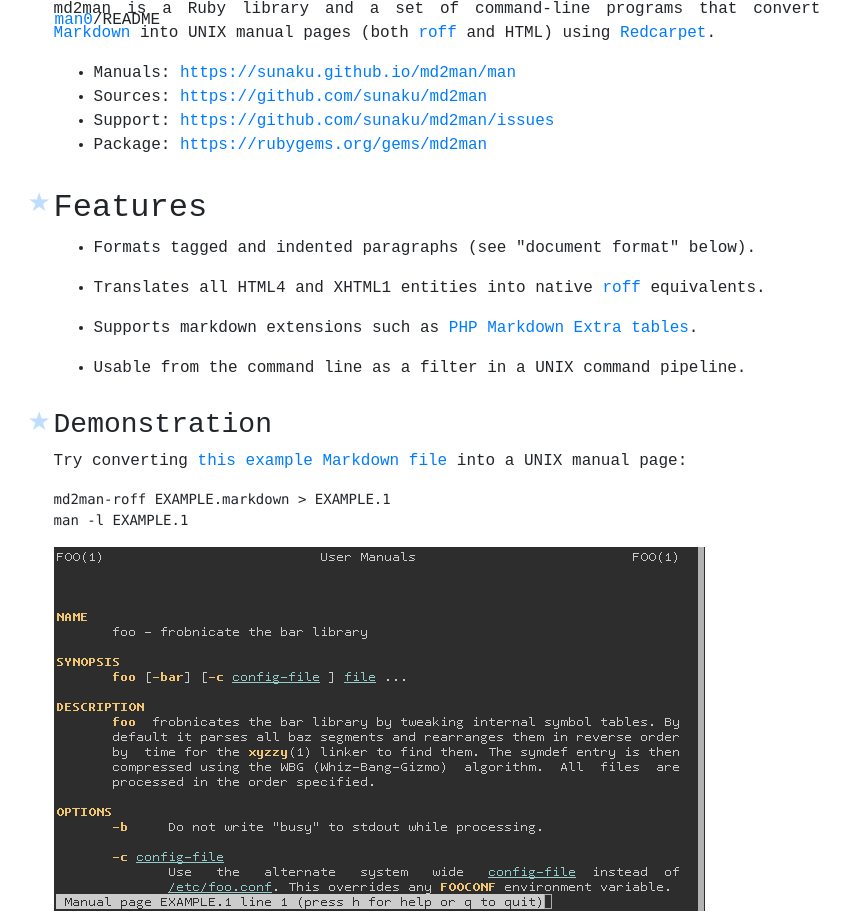
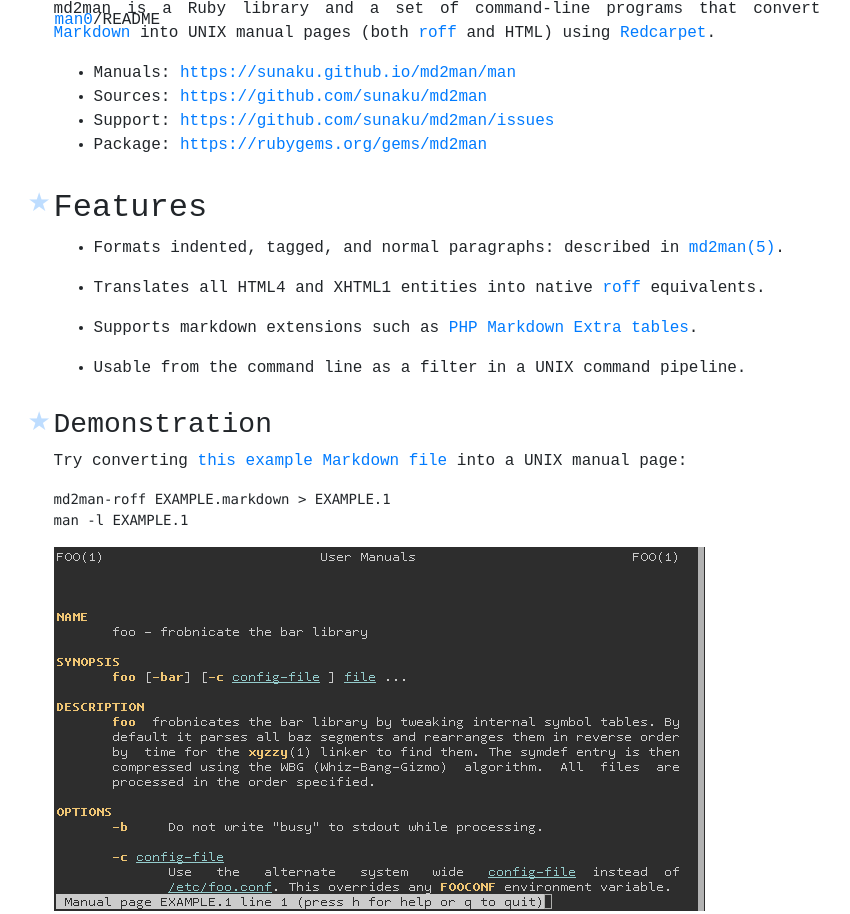
Before and after one commit to sunaku/md2man, a plain HTML site: page man/man0/README.html in a window 1280 px wide. Shown: the top 914 px of the page, without its empty margins (203-1053 px from the left). Drawn offline with nearby package versions, Linux system fonts and the light colour scheme.

Commit message:
README: "document format" was moved into md2man(5)

```diff
--- a/man/man0/README.html
+++ b/man/man0/README.html
@@ -17,7 +17,7 @@
 </ul>
 <h2 id="features">Features<a name="features" href="#features" class="md2man-permalink" title="permalink"></a></h2>
 <ul>
-<li><p>Formats tagged and indented paragraphs (see &quot;document format&quot; below).</p></li>
+<li><p>Formats indented, tagged, and normal paragraphs: described in <a class="md2man-reference" href="../man5/md2man.5.html">md2man(5)</a>.</p></li>
 <li><p>Translates all HTML4 and XHTML1 entities into native <a href="http://troff.org">roff</a> equivalents.</p></li>
 <li><p>Supports markdown extensions such as <a href="http://michelf.com/projects/php-markdown/extra/#table">PHP Markdown Extra tables</a>.</p></li>
 <li><p>Usable from the command line as a filter in a UNIX command pipeline.</p></li>
```
Also changed, not shown: 2 other files.
